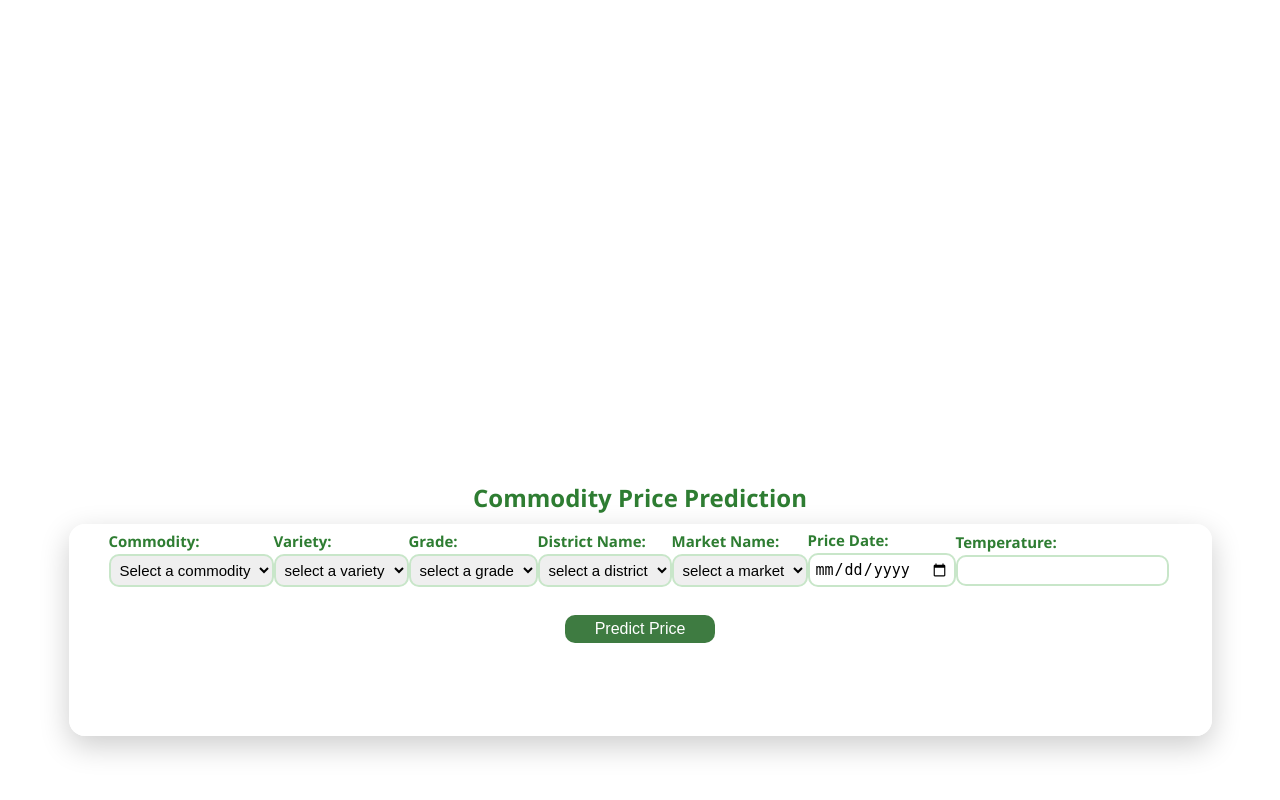
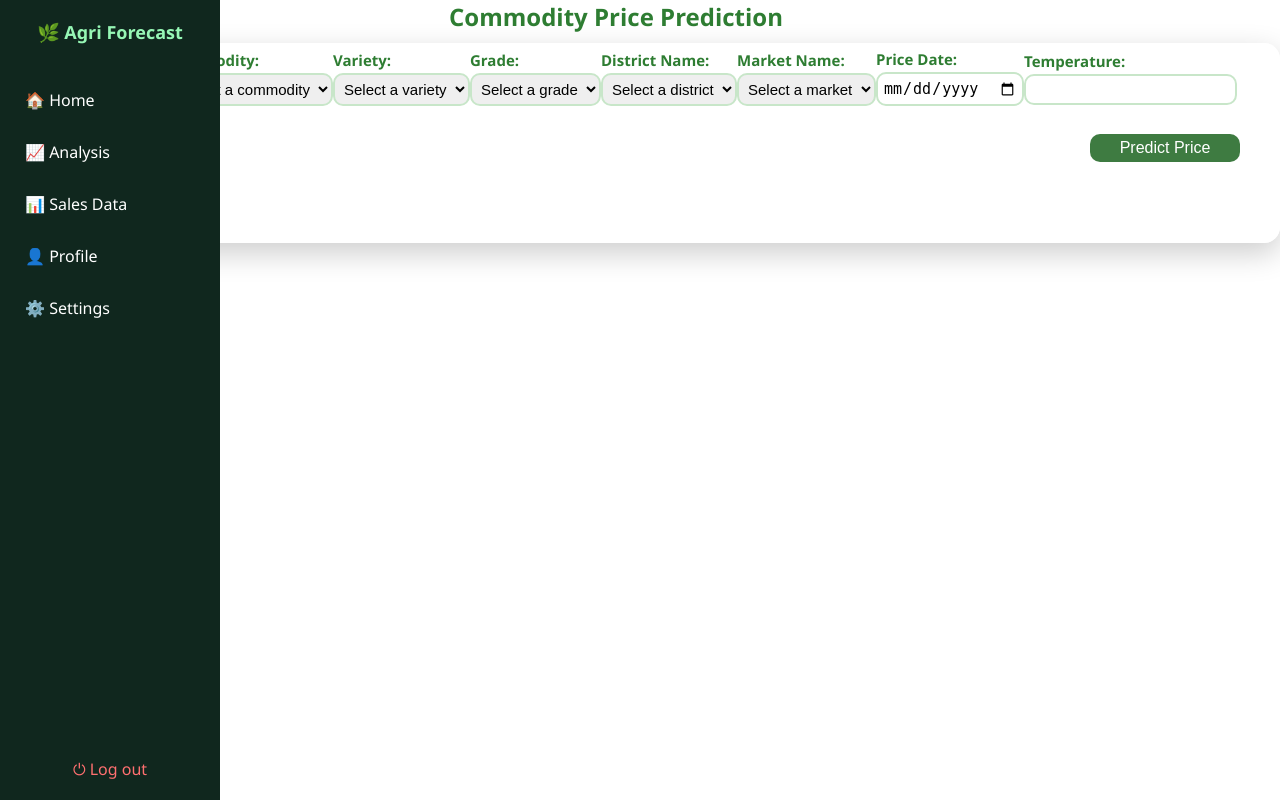
Before and after one commit to Youniskhan8/PROJECTS, a Flask app: page /analysis in a window 1280 px wide. Run offline with Flask 3, Linux system fonts and the light colour scheme; parts of the project's set-up code (start-up, migrations or seed data) failed here and were passed over.

Commit message:
analysis

```diff
--- a/app.py
+++ b/app.py
@@ -44,6 +44,52 @@ def home():
 @app.route("/analysis")
 def analysis():
     return render_template("analysis.html", dropdowns=dropdown_values)
+# i added it for cascading dropdowns
+# @app.route("/get_options", methods=["POST"])
+# def get_options():
+#     data = request.get_json()
+#     option_type = data.get("type")
+#     value = data.get("value")
+
+#     if option_type == "commodity":
+#         filtered_df = df[df["Commodity"] == value]
+#         varieties = sorted(filtered_df["Variety"].dropna().unique().tolist())
+#         return jsonify({"options": varieties})
+
+#     elif option_type == "variety":
+#         filtered_df = df[df["Variety"] == value]
+#         grades = sorted(filtered_df["Grade"].dropna().unique().tolist())
+#         return jsonify({"options": grades})
+
+#     elif option_type == "district":
+#         filtered_df = df[df["District Name"] == value]
+#         markets = sorted(filtered_df["Market Name"].dropna().unique().tolist())
+#         return jsonify({"options": markets})
+
+#     return jsonify({"options": []})
+@app.route("/get_options", methods=["POST"])
+def get_options():
+    data = request.get_json()
+    option_type = data.get("type")
+    value = data.get("value")
+
+    # Handle cascading dropdown logic
+    if option_type == "commodity":
+        filtered_df = df[df["Commodity"] == value]
+        varieties = sorted(filtered_df["Variety"].dropna().unique().tolist())
+        return jsonify({"options": varieties})
+
+    elif option_type == "variety":
+        filtered_df = df[df["Variety"] == value]
+        grades = sorted(filtered_df["Grade"].dropna().unique().tolist())
+        return jsonify({"options": grades})
+
+    elif option_type == "district":
+        filtered_df = df[df["District Name"] == value]
+        markets = sorted(filtered_df["Market Name"].dropna().unique().tolist())
+        return jsonify({"options": markets})
+
+    return jsonify({"options": []})
 
 
 @app.route("/predict", methods=["POST"])
@@ -67,7 +113,6 @@ def predict():
 
         model_input = np.array([[data_encoded[col] for col in [
             "District Name", "Market Name", "Commodity", "Variety", "Grade", "year", "month", "Temperature"]]])
-
         prediction = model.predict(model_input)[0]
         return jsonify({"Predicted Modal Price": prediction})
 
--- a/static/analysis_style.css
+++ b/static/analysis_style.css
@@ -1,20 +1,76 @@
 /* style.css */
+*{
+    /* outline:1px solid red; */
+    margin: 0;
+    padding: 0;
+    box-sizing:border-box;
+}
 body {
     font-family: 'Segoe UI', Tahoma, Geneva, Verdana, sans-serif;
     /* background: linear-gradient(to right, #a8e063, #56ab2f); 🍃 Green Gradient */
     color: #333;
-    margin: 0;
-    padding: 0;
+
     min-height: 100vh;
-    display: flex;
-    flex-direction: column;
-    align-items: center;
-    justify-content:end;  /*it made the content of body to appear at bottom
+    /* display: flex;
+    flex-direction: column; */
+    /* align-items:end;  */
+
+     /*it made the content of body to appear at bottom
     */
-    box-sizing:border-box;
+
+    overflow-y: hidden;
 
 }
 
+.sidebar {
+    width: 220px;
+    height: 100vh;
+    background-color: #10271e;
+    color: white;
+    position: fixed;
+    top:0;
+    left:0;
+    padding-top: 20px;
+    z-index: 2;
+  }
+
+  .sidebar h2 {
+    text-align: center;
+    font-size: 18px;
+    margin-bottom: 30px;
+    color: #96f7b5;
+  }
+
+  .nav-link {
+    padding: 15px 25px;
+    display: block;
+    color: white;
+    text-decoration: none;
+    transition: 0.3s;
+  }
+
+  .nav-link:hover, .nav-link.active {
+    background-color: #1fa566;
+    color: white;
+    border-radius: 5px;
+  }
+
+  .logout {
+    position: absolute;
+    bottom: 20px;
+    width: 100%;
+    text-align: center;
+  }
+
+  .logout a {
+    color: #ff7070;
+    text-decoration: none;
+  }
+.title{
+    /* background-color: pink;  */
+    width:80%;
+    padding-left:13rem;
+}
 .container {
     max-width: 100%;
     height:25vh;
@@ -25,7 +81,9 @@ body {
     animation: fadeIn 0.6s ease-in-out 1s;
     display:flex;
     flex-direction: column;
-    margin-bottom: 4rem;
+    align-items: end;
+    /* margin-bottom: 4rem; */
+
 }
 .container_top{
     display:flex;
--- a/templates/analysis.html
+++ b/templates/analysis.html
@@ -11,15 +11,26 @@
 
 <body>
 
+    <div class="sidebar">
+        <h2>🌿 Agri Forecast</h2>
+        <a href="#" class="nav-link ">🏠 Home</a>
+        <a href="/analysis" class="nav-link">📈 Analysis</a>
+        <a href="#" class="nav-link">📊 Sales Data</a>
+        <a href="#" class="nav-link">👤 Profile</a>
+        <a href="#" class="nav-link">⚙️ Settings</a>
 
+        <div class="logout">
+            <a href="#">⏻ Log out</a>
+        </div>
+    </div>
     <!-- <a href="/home" class="nav-btn">🏠 Back to Home</a>g -->
-    <div >
+    <div class="title">
         <h2>Commodity Price Prediction</h2>
     </div>
 
     <div class="container">
         <div class="container_top">
-            <div><label for="commodity">Commodity:</label>
+            <!-- <div><label for="commodity">Commodity:</label>
                 <select id="commodity">
                     <option value="" disabled selected>Select a commodity</option>
                     {% for item in dropdowns['commodities'] %}
@@ -62,7 +73,43 @@
                     <option value="{{ item }}">{{ item }}</option>
                     {% endfor %}
                 </select><br><br>
+            </div> -->
+            <div><label for="commodity">Commodity:</label>
+                <select id="commodity" onchange="updateVarieties()">
+                    <option value="" disabled selected>Select a commodity</option>
+                    {% for item in dropdowns['commodities'] %}
+                    <option value="{{ item }}">{{ item }}</option>
+                    {% endfor %}
+                </select><br><br>
             </div>
+
+            <div><label for="variety">Variety:</label>
+                <select id="variety" onchange="updateGrades()">
+                    <option value="" disabled selected>Select a variety</option>
+                </select><br><br>
+            </div>
+
+            <div><label for="grade">Grade:</label>
+                <select id="grade">
+                    <option value="" disabled selected>Select a grade</option>
+                </select><br><br>
+            </div>
+
+            <div><label for="district_name">District Name:</label>
+                <select id="district" onchange="updateMarkets()">
+                    <option value="" disabled selected>Select a district</option>
+                    {% for item in dropdowns['districts'] %}
+                    <option value="{{ item }}">{{ item }}</option>
+                    {% endfor %}
+                </select><br><br>
+            </div>
+
+            <div><label for="marketname">Market Name:</label>
+                <select id="market">
+                    <option value="" disabled selected>Select a market</option>
+                </select><br><br>
+            </div>
+
 
             <div><label for="pricedata">Price Date:</label>
                 <input type="date" id="priceDate"><br><br>
@@ -86,6 +133,66 @@
 
 
     <script>
+        async function updateVarieties() {
+            const commodity = document.getElementById("commodity").value;
+            if (commodity) {
+                const response = await fetch("/get_options", {
+                    method: "POST",
+                    headers: { "Content-Type": "application/json" },
+                    body: JSON.stringify({ type: "commodity", value: commodity })
+                });
+                const data = await response.json();
+                const varietySelect = document.getElementById("variety");
+                varietySelect.innerHTML = "<option value='' disabled selected>Select a variety</option>";
+                data.options.forEach(option => {
+                    const optionElement = document.createElement("option");
+                    optionElement.value = option;
+                    optionElement.innerText = option;
+                    varietySelect.appendChild(optionElement);
+                });
+            }
+        }
+
+        async function updateGrades() {
+            const variety = document.getElementById("variety").value;
+            if (variety) {
+                const response = await fetch("/get_options", {
+                    method: "POST",
+                    headers: { "Content-Type": "application/json" },
+                    body: JSON.stringify({ type: "variety", value: variety })
+                });
+                const data = await response.json();
+                const gradeSelect = document.getElementById("grade");
+                gradeSelect.innerHTML = "<option value='' disabled selected>Select a grade</option>";
+                data.options.forEach(option => {
+                    const optionElement = document.createElement("option");
+                    optionElement.value = option;
+                    optionElement.innerText = option;
+                    gradeSelect.appendChild(optionElement);
+                });
+            }
+        }
+
+        async function updateMarkets() {
+            const district = document.getElementById("district").value;
+            if (district) {
+                const response = await fetch("/get_options", {
+                    method: "POST",
+                    headers: { "Content-Type": "application/json" },
+                    body: JSON.stringify({ type: "district", value: district })
+                });
+                const data = await response.json();
+                const marketSelect = document.getElementById("market");
+                marketSelect.innerHTML = "<option value='' disabled selected>Select a market</option>";
+                data.options.forEach(option => {
+                    const optionElement = document.createElement("option");
+                    optionElement.value = option;
+                    optionElement.innerText = option;
+                    marketSelect.appendChild(optionElement);
+                });
+            }
+        }
+
         async function predictPrice() {
             const data = {
                 "Commodity": document.getElementById("commodity").value,
@@ -109,6 +216,7 @@
                     ? "Predicted Price: ₹" + result["Predicted Modal Price"]
                     : "Error: " + result["error"];
         }
+
     </script>
 
 
```
